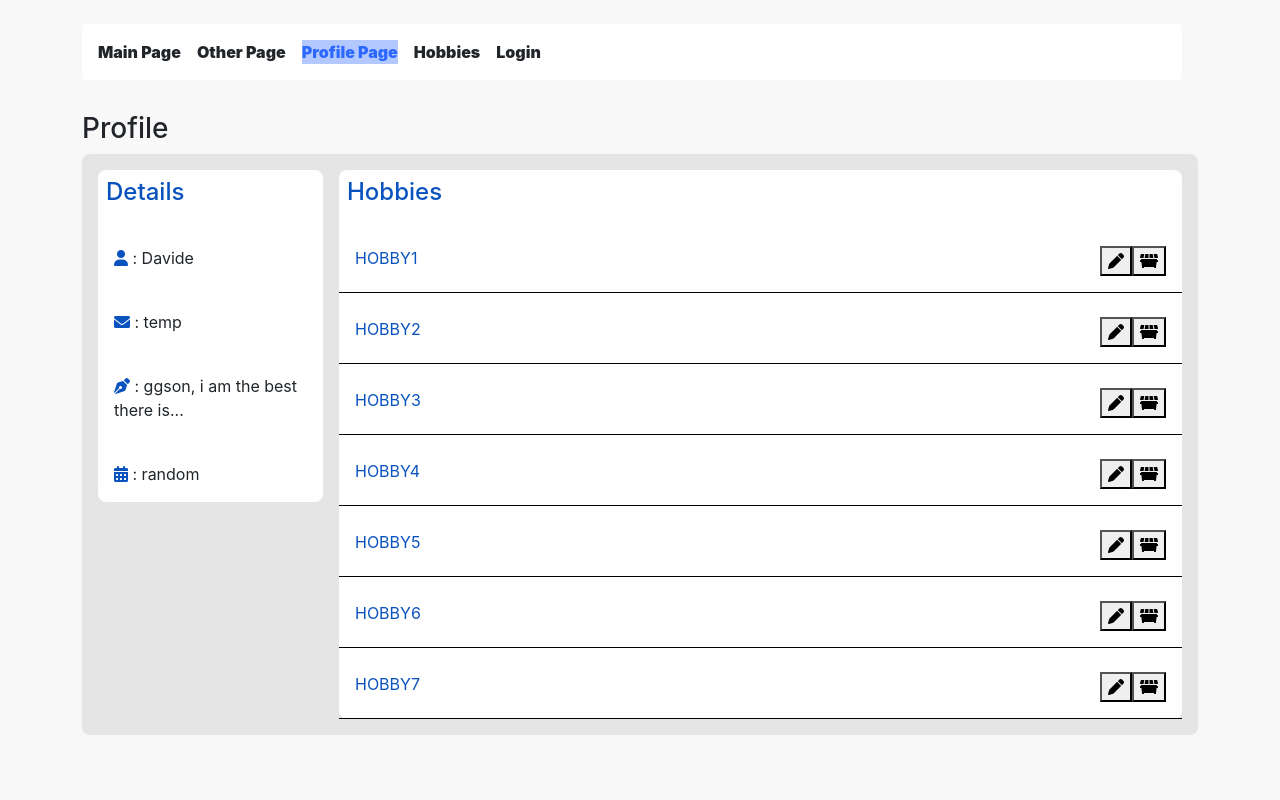
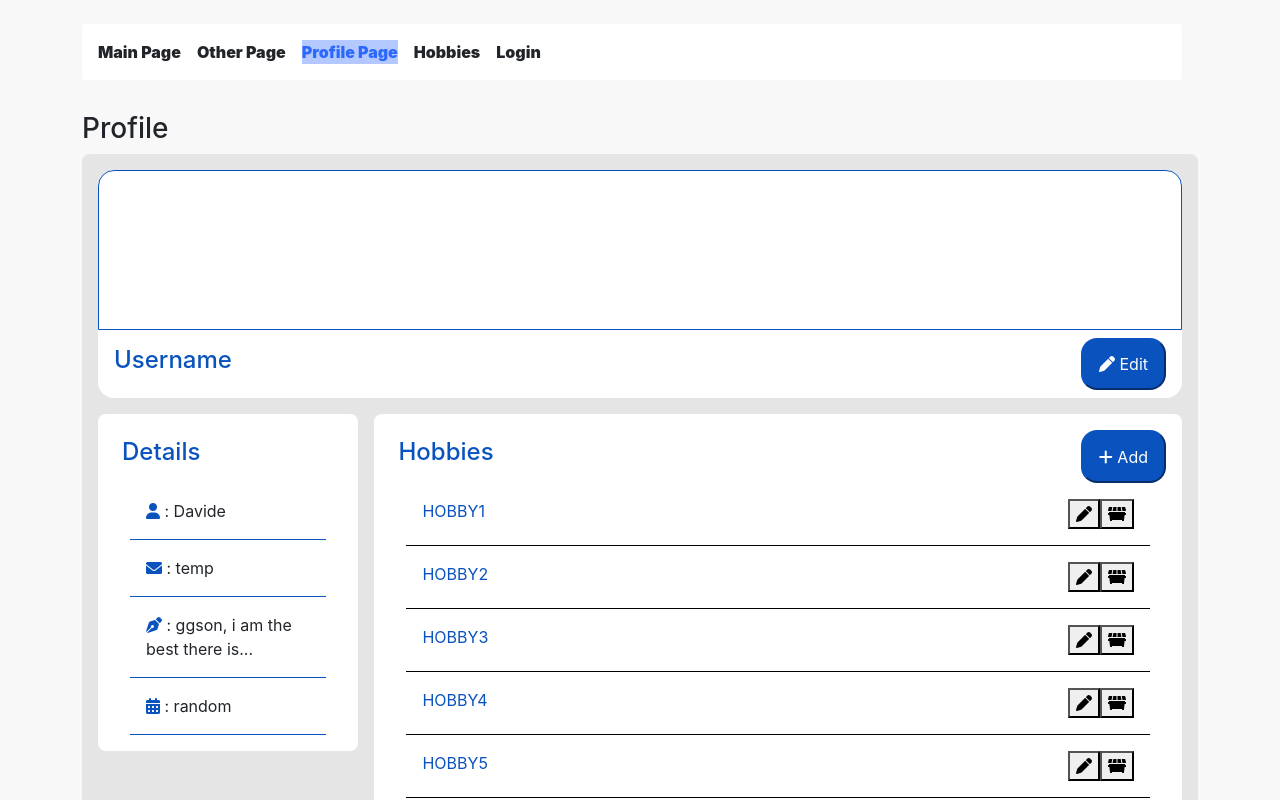
Before and after one commit to ECS639U-GROUP75/Web-CW3, a Vue app in the folder frontend/: page /profile in a window 1280 px wide. Shown: the top 800 px of the page. Built offline with nearby package versions, Linux system fonts and the light colour scheme.

Commit message:
adding updated page for profile

```diff
--- a/frontend/src/pages/ProfilePage.vue
+++ b/frontend/src/pages/ProfilePage.vue
@@ -7,6 +7,16 @@
     {{ title }}
   </div>
   <div class="content">
+    <div class="Banner-section blue-color ">
+      <div id="banner-image">
+
+      </div>
+      <div id="banner-lower-section" class="hobby-title">
+        <h4 class="blue-color">Username</h4>
+        <button id="add-button"><i class="fa-solid fa-pen"></i> Edit</button>
+      </div>
+    </div>
+    <div class="bottom-section">
       <div>
         <div class="Table">
           <h4 class="blue-color">Details</h4>
@@ -17,7 +27,11 @@
         </div>
       </div>
       <div class="Table full-width-table">
+
+        <div class="hobby-title">
           <h4 class="blue-color">Hobbies</h4>
+          <button id="add-button"><i class="fa-solid fa-plus"></i> Add</button>
+        </div>
         <div class="Table-Row blue-color " v-for="hobby in Hobbies">
           {{hobby}}
           <div>
@@ -30,6 +44,8 @@
           </div>
         </div>
       </div>
+    </div>
+
   </div>
 
 
@@ -85,13 +101,32 @@ export default defineComponent({
 {
   width: 100%;
 }
+.hobby-title
+{
+  display: flex;
+  flex-direction: row;
+  justify-content: space-between;
+}
+.Banner-section
+{
+  display: flex;
+  flex-direction: column;
+  background-color: white;
+  border-radius: 1rem;
+}
+.bottom-section
+{
+  display: flex;
+  felx-direction: row;
+  gap: 1rem;
+}
 .Table
 {
   display: flex;
   flex-direction: column;
-  gap: 0.5rem;
   border-radius: 0.5rem;
   background-color: white;
+  padding: 1rem;
 
 }
 .Table-Row
@@ -99,14 +134,17 @@ export default defineComponent({
   display: flex;
   flex-direction: row;
   padding: 1rem;
+  margin-left: 1rem;
+  margin-right: 1rem;
   justify-content: space-between;
   border-bottom: black 1pt solid;
 }
 .content
 {
   display: flex;
-  felx-direction: row;
+  flex-direction: column;
   gap: 1rem;
+
   background-color: #e5e5e5;
   border-radius: 0.5rem;
   padding: 1rem;
@@ -114,7 +152,9 @@ export default defineComponent({
 .Details-item
 {
   padding: 1rem;
-  border-radius: 1rem;
+  border-bottom: 1pt solid #0a53be;
+  margin-left: 1rem;
+  margin-right: 1rem;
 }
 h4
 {
@@ -124,5 +164,26 @@ h4
 {
   color: #0a53be;
 }
-
+#banner-image
+{
+  width: 100%;
+  height: 10rem;
+  border: solid 1pt #0a53be;
+  border-top-left-radius: 1rem;
+  border-top-right-radius: 1rem;
+}
+#add-button
+{
+  background-color: #0a53be;
+  border-color: #0a53be;
+  border-radius: 1rem;
+  padding-left: 1rem;
+  padding-right: 1rem;
+  color: white;
+}
+#banner-lower-section
+{
+  padding: 0.5rem;
+  padding-right: 1rem;
+}
 </style>
```
Lines whose indentation alone changed are shown as unchanged.
